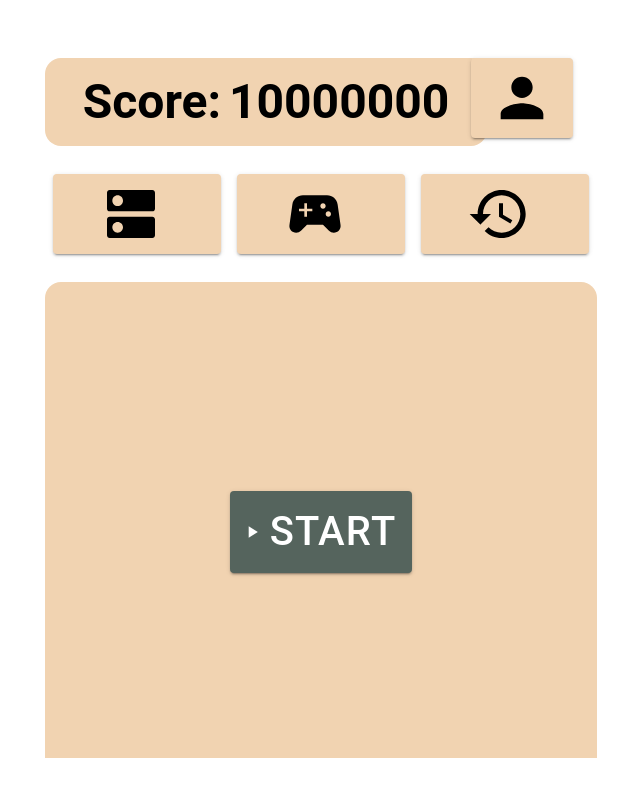
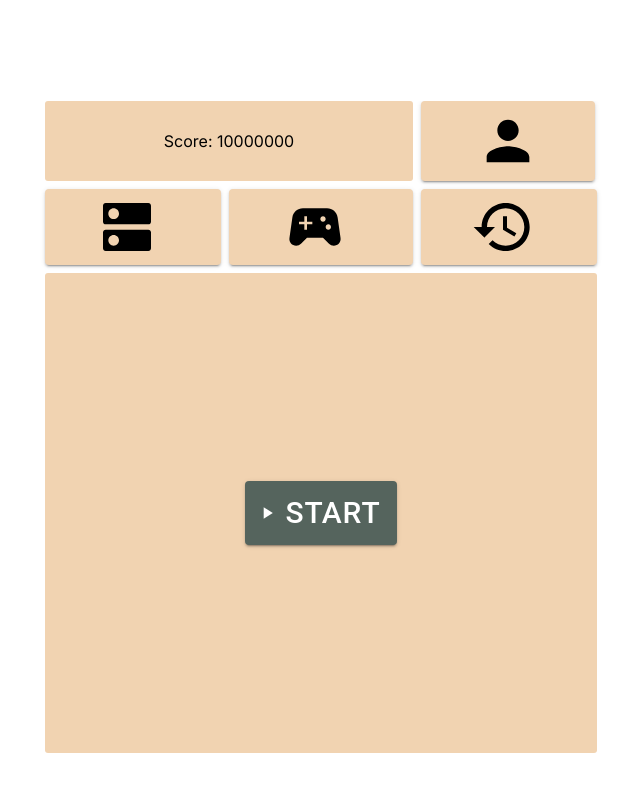
Before and after one commit to Kabuto0421/PhotoPickle, a Next.js app: page / in a window 1280 px wide. Shown: the top 796 px of the page, without its empty margins (319-959 px from the left). Built offline with nearby package versions, Linux system fonts and the light colour scheme.

Commit message:
buttonの色以外きれいにした

```diff
--- a/src/app/layout.tsx
+++ b/src/app/layout.tsx
@@ -15,7 +15,7 @@ export default function RootLayout({
   return (
     <html lang="en" style={{ height: '100vh' }}>
       <body className={inter.className} style={{ overflow: 'auto', height: '100%' }}>
-        <main style={{ marginTop: '3%', overflow: 'hidden', height: '90%'}} >
+        <main style={{ marginTop: '8%', overflow: 'hidden', height: '90%'}} >
           {children}
         </main>
       </body>
--- a/src/app/page.tsx
+++ b/src/app/page.tsx
@@ -20,14 +20,14 @@ export default function Home() {
             {/* 3つのボタンを横並びに表示するコンポーネント */}
             <ThreeButtons iconStyle={iconStyle} />
 
-
             <Box
                 display="flex"
                 alignItems="center"
                 justifyContent="center"
                 bgcolor="#F1D3B1"
-                style={{ height: '500px', marginTop: '20px' }} // 余白を追加して見た目を整える
-                sx={{ borderRadius: '16px' }}
+                style={{ height: '60vh'}} // 余白を追加して見た目を整える
+                sx={{ borderRadius: '3px' }}
+                marginTop={1}
             >
                 {/* NextLinkでボタンを押した時にmapフォルダのページに遷移する */}
                 <NextLink href="/mapShow">
@@ -35,11 +35,12 @@ export default function Home() {
                         variant="contained"
                         startIcon={<PlayArrowIcon sx={iconStyle} />}
                         sx={{
-                            fontSize: '40px', // テキストのサイズを大きくする
+                            fontSize: '30px', // テキストのサイズを大きくする
                             backgroundColor: '#55645D', // ボタンの背景色を設定
                             color: 'white', // ボタンのテキスト色を白にする
                             '&:hover': {
-                                backgroundColor: 'rgba(85, 100, 93, 0.8)', // ホバー時の背景色を少し明るくする
+                                backgroundColor: 'rgba(255, 161, 161, 0.8)', // ホバー時の背景色を少し明るくする
+                                color: 'black'
                             },
                         }}
                     >
--- a/src/libs/components/ScoreAndPerson.tsx
+++ b/src/libs/components/ScoreAndPerson.tsx
@@ -13,46 +13,40 @@ interface ScoreAndPersonIconProps {
 export default function ScoreAndPersonIcon({ score, iconStyle }: ScoreAndPersonIconProps) {
     return (
         // Gridコンテナを使って、子要素をレスポンシブに配置する。
-        <Grid container spacing={2} style={{ padding: '20px 0' }}>
+        <Grid container spacing={0} >
             {/* スコア表示部分 */}
-            <Grid item xs={9}>
+            <Grid item xs={8} sx={{ height: '10vh' }}>
                 <Box
                     display="flex"
                     alignItems="center"
                     justifyContent="center"
-                    padding={2}
                     bgcolor="#F1D3B1" // 背景色を設定
-                    sx={{ borderRadius: '16px', textAlign: 'center', width: '100%' }} // スタイリングを適用
+                    sx={{
+                        borderRadius: '3px',
+                        textAlign: 'center',
+                        width: '100%',
+                        height: '10vh' ,
+                    }} // スタイリングを適用
                 >
-                    <Typography
-                        variant="h3" // 文字サイズを大きくする
-                        component="div"
-                        sx={{
-                            fontWeight: 'bold', // 文字を太くする
-                            color: 'black', // 文字色を黒にする
-                            display: 'flex',
-                            justifyContent: 'center',
-                            alignItems: 'center',
-                            width: '100%'
-                        }}
-                    >
                         {/* スコア値を表示 */}
-                        Score: <Box component="span" sx={{ marginLeft: 1 }}>{score}</Box>
-                    </Typography>
+                        Score: {score}
                 </Box>
             </Grid>
             {/* Personアイコンを表示するボタン */}
-            <Grid item xs={2.5}>
+            <Grid item xs={4} paddingLeft={1} sx={{ height: '10vh' }}>
                 <Button
                     variant="contained" // ボタンスタイルを塗りつぶしに
-                    fullWidth // 幅いっぱいに展開
-                    size="large" // ボタンのサイズを大きくする
                     sx={{
                         backgroundColor: "#F1D3B1", // ボタンの背景色
                         color: "black", // ボタン内のテキスト色
+                        width: '99%',
+                        height: '10vh',
+                        '&:hover': {
+                            backgroundColor: 'rgba(255, 161, 161, 0.8)', // ホバー時の背景色を少し明るくする
+                            color: 'black'
+                        },
                     }}
                 >
-                    {/* iconStyleを適用したPersonアイコン */}
                     <PersonIcon style={iconStyle} />
                 </Button>
             </Grid>
--- a/src/libs/components/ThreeButtons.tsx
+++ b/src/libs/components/ThreeButtons.tsx
@@ -15,43 +15,52 @@ interface ThreeButtonsProps {
 export default function ThreeButtons({ iconStyle }: ThreeButtonsProps) {
     return (
         // ボタンを水平に並べるためのGridコンテナ。
-        <Grid container spacing={0} justifyContent="center">
+        <Grid container spacing={0} justifyContent="center" alignItems="center" paddingTop={1}>
             {/* DNSアイコンボタン */}
-            <Grid item xs={4} padding={1}>
+            <Grid item xs={4} paddingRight={1} sx={{ height: '100%' }}>
                 <Button
                     variant="contained" // ボタンの外観を塗りつぶしに設定。
                     startIcon={<DnsIcon style={iconStyle} />} // アイコンとしてDnsIconを使用し、propsから受け取ったスタイルを適用。
                     fullWidth // ボタンの幅をGridアイテムの幅いっぱいに設定。
-                    size="large" // ボタンのサイズを大きく設定。
                     sx={{
                         backgroundColor: "#F1D3B1", // ボタンの背景色を設定。
                         color: "black", // ボタンのテキスト色を設定。
+                        '&:hover': {
+                            backgroundColor: 'rgba(255, 161, 161, 0.8)', // ホバー時の背景色を少し明るくする
+                            color: 'black'
+                        },
                     }}
                 />
             </Grid>
             {/* スポーツエスポーツアイコンボタン */}
-            <Grid item xs={4} padding={1}>
+            <Grid item xs={4} padding={0} sx={{ height: '100%' }}>
                 <Button
                     variant="contained"
                     startIcon={<SportsEsportsIcon style={iconStyle} />}
                     fullWidth
-                    size="large"
                     sx={{
                         backgroundColor: "#F1D3B1",
                         color: "black",
+                        '&:hover': {
+                            backgroundColor: 'rgba(255, 161, 161, 0.8)', // ホバー時の背景色を少し明るくする
+                            color: 'black'
+                        },
                     }}
                 />
             </Grid>
             {/* 履歴アイコンボタン */}
-            <Grid item xs={4} padding={1}>
+            <Grid item xs={4} paddingLeft={1} sx={{ height: '100%' }}>
                 <Button
                     variant="contained"
                     startIcon={<HistoryIcon style={iconStyle} />}
                     fullWidth
-                    size="large"
                     sx={{
                         backgroundColor: "#F1D3B1",
                         color: "black",
+                        '&:hover': {
+                            backgroundColor: 'rgba(255, 161, 161, 0.8)', // ホバー時の背景色を少し明るくする
+                            color: 'black'
+                        },
                     }}
                 />
             </Grid>
```
Also changed, not shown: src/app/cameraPage/page.tsx (+8 -2 lines), src/app/game/page.tsx (+20 -22 lines).
